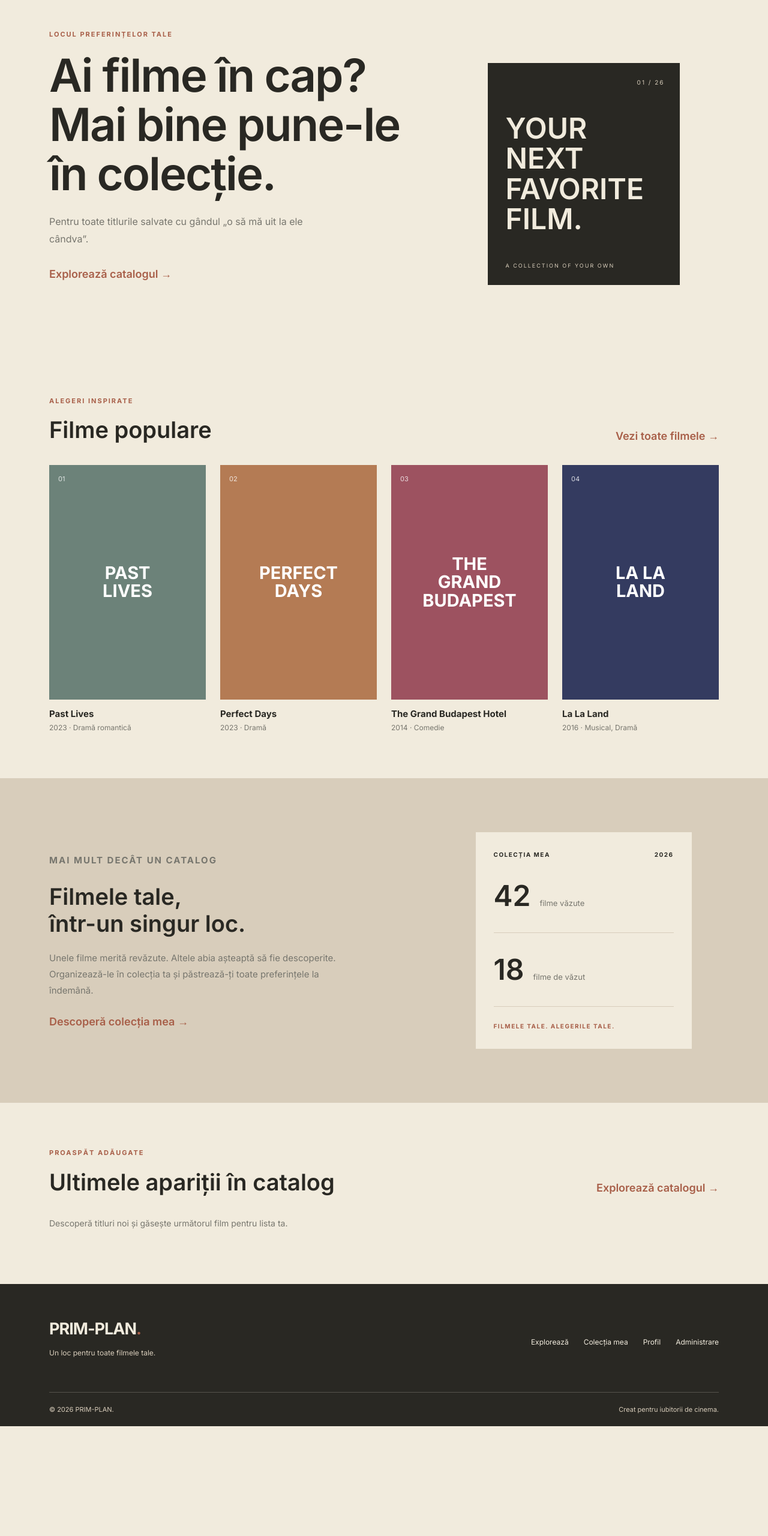
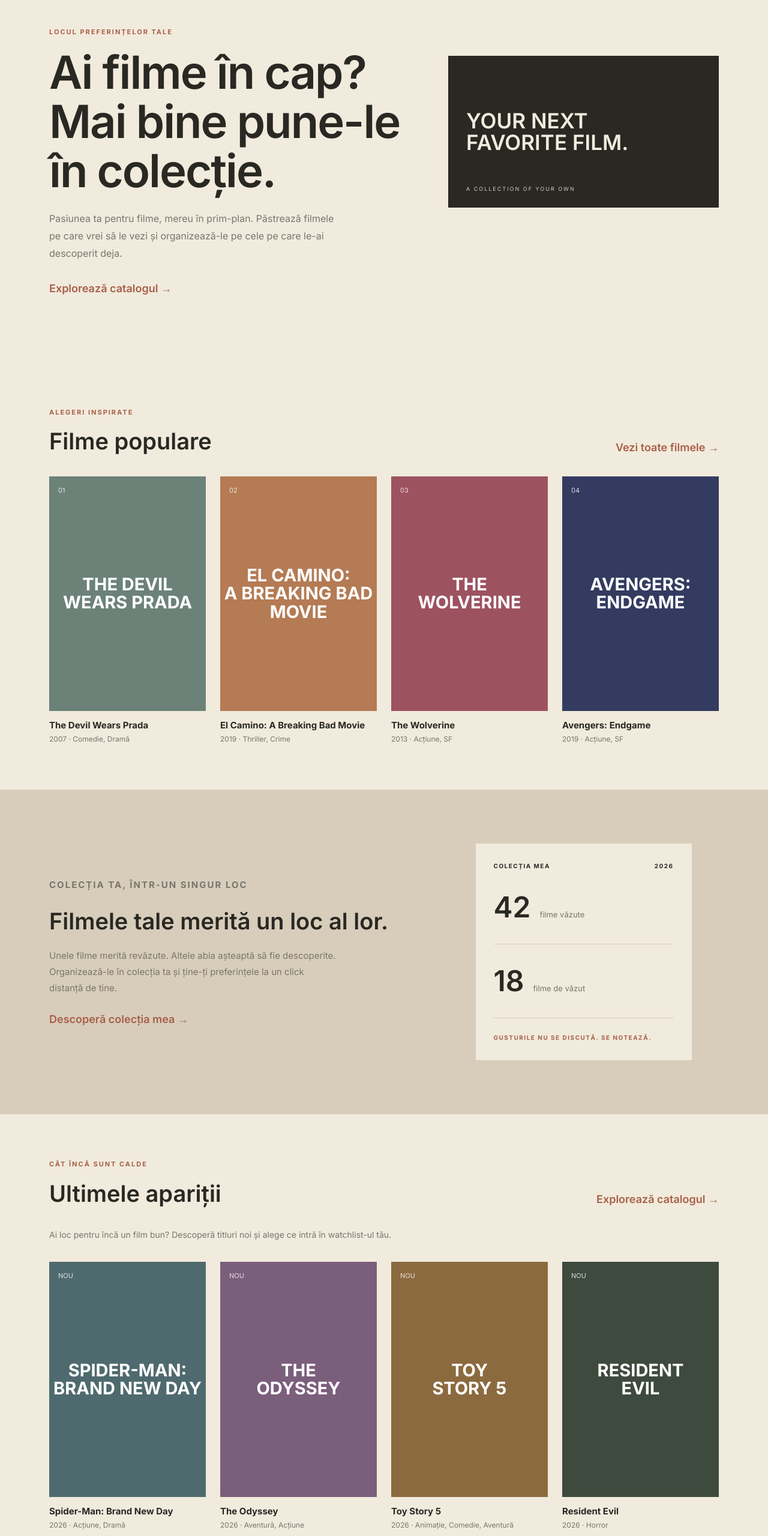
Before and after one commit to pvtricia/prim-plan, a plain HTML site: page index.html in a window 1280 px wide. Shown: the part 140-2700 px from the top of the page at 60% size. Before the commit the page ends 2517 px from the top, so only its background shows below. Drawn offline with nearby package versions, Linux system fonts and the light colour scheme.

```diff
--- a/css/style.css
+++ b/css/style.css
@@ -31,6 +31,19 @@ body {
 a {
     text-decoration: none;
     color: inherit;
+}
+
+/* Focus vizibil: contur galben când navighezi cu tasta Tab */
+a:focus-visible,
+.btn:focus-visible,
+.navbar-toggler:focus-visible {
+    outline: 3px solid var(--color-highlight);
+    outline-offset: 2px;
+    box-shadow: none;
+}
+
+.navbar-toggler:focus {
+    box-shadow: none;
 }
 
 
@@ -78,6 +91,39 @@ a {
     padding: 10px 20px;
 }
 
+/* Lista derulantă din „Contul meu” */
+.navbar .dropdown {
+    width: fit-content;
+}
+
+.account-menu {
+    --bs-dropdown-spacer: 0;
+    min-width: 100%;
+    padding: 8px 0;
+    border: 1px solid var(--color-dark);
+    border-top: 0;
+    border-radius: 0;
+    background-color: var(--color-background);
+}
+
+.account-menu .dropdown-item {
+    padding: 8px 16px;
+    font-size: 13px;
+    font-weight: 500;
+    color: var(--color-dark);
+}
+
+.account-menu .dropdown-item:hover,
+.account-menu .dropdown-item:focus,
+.account-menu .dropdown-item:active {
+    background-color: var(--color-beige);
+    color: var(--color-dark);
+}
+
+.account-menu .dropdown-divider {
+    border-color: var(--color-beige);
+}
+
 
 /* =================================
    3. HERO SECTION
@@ -123,8 +169,8 @@ a {
 
 .hero-frame {
     position: relative;
-    width: 320px;
-    height: 370px;
+    width: 100%;
+    aspect-ratio: 16 / 9;
     margin-top: 30px;
     padding: 30px;
     background-color: var(--color-dark);
@@ -145,7 +191,7 @@ a {
 
 .frame-title {
     font-family: var(--font-heading);
-    font-size: 48px;
+    font-size: 35px;
     line-height: 1.05;
     font-weight: 600;
 }
@@ -198,16 +244,13 @@ a {
 .section-note {
     color: var(--color-muted);
     font-size: 14px;
+    margin-bottom: 35px;
 }
 
 
 /* =================================
    5. CARDURI DE FILME
 ================================= */
-
-.movie-card {
-    cursor: pointer;
-}
 
 .poster {
     position: relative;
@@ -256,6 +299,22 @@ a {
 
 .poster-four {
     background: #343B60;
+}
+
+.poster-five {
+    background: #4F6A6E;
+}
+
+.poster-six {
+    background: #7B5E7B;
+}
+
+.poster-seven {
+    background: #8C6A3F;
+}
+
+.poster-eight {
+    background: #3E4A3D;
 }
 
 .movie-card h3 {
@@ -379,6 +438,20 @@ a {
    Regulile pentru tabletă se aplică și pe telefon
    (orice ecran sub 576px este și sub 992px).
 ================================= */
+/* DESKTOP (de la 992px) */
+@media (min-width: 992px) {
+
+    /* Cadrul pornește de sus (nu centrat) și coboară
+       până la vârful literelor din titlul mare */
+    .hero-decoration {
+        align-self: flex-start;
+        margin-top: 48px;
+    }
+
+    .hero-frame {
+        margin-top: 0;
+    }
+}
 
 /* TABLETĂ ȘI TELEFON (sub 992px) */
 @media (max-width: 991px) {
@@ -388,8 +461,18 @@ a {
         padding: 15px 0;
     }
 
-    .account-button {
-        margin-bottom: 10px;
+    /* Butonul „Contul meu” de deasupra meniului */
+    .account-button-mobile {
+        display: block;
+        width: 100%;
+        margin-top: 15px;
+        margin-bottom: 15px;
+        text-align: center;
+    }
+
+    /* Linia care desparte contul de meniu */
+    .account-button-mobile + .navbar-nav {
+        border-top: 1px solid var(--color-beige);
     }
 
     .hero-section {
@@ -406,10 +489,22 @@ a {
     }
 
     .hero-frame {
-        width: 100%;
-        max-width: 250px;
-        height: 290px;
         padding: 25px;
+    }
+
+    .collection-card {
+        margin-top: 35px;
+    }
+}
+
+
+/* SUB 768px: coloanele din footer stau una sub alta */
+@media (max-width: 767px) {
+
+    .footer-links {
+        justify-content: flex-start;
+        flex-wrap: wrap;
+        margin-top: 20px;
     }
 }
 
@@ -445,7 +540,7 @@ a {
     }
 
     .frame-title {
-        font-size: 36px;
+        font-size: 30px;
     }
 
     .frame-caption {
@@ -481,14 +576,7 @@ a {
 
     .collection-card {
         max-width: 100%;
-        margin-top: 35px;
         padding: 25px;
-    }
-
-    .footer-links {
-        justify-content: flex-start;
-        flex-wrap: wrap;
-        margin-top: 20px;
     }
 
     .footer-bottom {
@@ -506,6 +594,6 @@ a {
     }
 
     .frame-title {
-        font-size: 32px;
+        font-size: 22px;
     }
 }
--- a/index.html
+++ b/index.html
@@ -1,4 +1,3 @@
-
 <!DOCTYPE html>
 <html lang="ro">
 <head>
@@ -26,7 +25,7 @@
             <div class="container">
 
                 <a class="navbar-brand" href="index.html">
-                    PRIM-PLAN <span>.</span>
+                    PRIM-PLAN<span>.</span>
                 </a>
 
                 <button class="navbar-toggler" type="button"
@@ -40,9 +39,16 @@
 
                 <div class="collapse navbar-collapse" id="mainNavbar">
 
+                    <!-- Butonul contului pe telefon și tabletă (sub 992px): sus, deasupra meniului -->
+                    <a href="profil.html" class="btn btn-outline-dark account-button account-button-mobile d-lg-none">
+                        Contul meu
+                    </a>
+
+                    <!-- Meniul principal: paginile pentru toți utilizatorii -->
                     <ul class="navbar-nav mx-auto">
                         <li class="nav-item">
-                                <a class="nav-link active" aria-current="page" href="index.html">Acasă</a>                        </li>
+                            <a class="nav-link active" aria-current="page" href="index.html">Acasă</a>
+                        </li>
 
                         <li class="nav-item">
                             <a class="nav-link" href="catalog.html">Explorează</a>
@@ -51,20 +57,24 @@
                         <li class="nav-item">
                             <a class="nav-link" href="colectia-mea.html">Colecția mea</a>
                         </li>
-
-                        <li class="nav-item">
-                            <a class="nav-link" href="profil.html">Profil</a>
-                        </li>
-
-                        <li class="nav-item">
-                            <a class="nav-link" href="admin.html">Administrare</a>
-                        </li>
-
                     </ul>
 
-                    <a href="profil.html" class="btn btn-outline-dark account-button">
-                        Contul meu
-                    </a>
+                    <!-- Meniul contului: doar pe desktop (de la 992px) -->
+                    <div class="dropdown d-none d-lg-block">
+                        <button class="btn btn-outline-dark account-button dropdown-toggle"
+                            type="button"
+                            data-bs-toggle="dropdown"
+                            data-bs-display="static"
+                            aria-expanded="false">
+                            Contul meu
+                        </button>
+
+                        <ul class="dropdown-menu dropdown-menu-lg-end account-menu">
+                            <li><a class="dropdown-item" href="profil.html">Profil</a></li>
+                            <li><hr class="dropdown-divider"></li>
+                            <li><a class="dropdown-item" href="index.html">Deconectare</a></li>
+                        </ul>
+                    </div>
 
                 </div>
             </div>
@@ -86,7 +96,9 @@
                         <h1>Ai filme în cap?<br>Mai bine pune-le<br>în colecție.</h1>
 
                         <p class="hero-description">
-                            Pentru toate titlurile salvate cu gândul „o să mă uit la ele cândva”.
+                            Pasiunea ta pentru filme, mereu în prim-plan.
+                            Păstrează filmele pe care vrei să le vezi și
+                            organizează-le pe cele pe care le-ai descoperit deja.
                         </p>
 
                         <a href="catalog.html" class="text-link">
@@ -98,8 +110,7 @@
 
                     <div class="col-lg-5 hero-decoration">
                         <div class="hero-frame">
-                            <span class="frame-number">01 / 26</span>
-                            <span class="frame-title">YOUR<br>NEXT<br>FAVORITE<br>FILM.</span>
+                            <span class="frame-title">YOUR NEXT<br>FAVORITE FILM.</span>
                             <span class="frame-caption">A COLLECTION OF YOUR OWN</span>
                         </div>
                     </div>
@@ -130,10 +141,10 @@
                         <article class="movie-card">
                             <div class="poster poster-one">
                                 <span class="poster-label">01</span>
-                                <span class="poster-title">PAST<br>LIVES</span>
+                                <span class="poster-title">THE DEVIL <br> WEARS PRADA</span>
                             </div>
-                            <h3>Past Lives</h3>
-                            <p>2023 · Dramă romantică</p>
+                            <h3>The Devil Wears Prada</h3>
+                            <p>2007 · Comedie, Dramă</p>
                         </article>
                     </div>
 
@@ -141,10 +152,10 @@
                         <article class="movie-card">
                             <div class="poster poster-two">
                                 <span class="poster-label">02</span>
-                                <span class="poster-title">PERFECT<br>DAYS</span>
+                                <span class="poster-title">EL CAMINO: <br>A BREAKING BAD <br> MOVIE </span>
                             </div>
-                            <h3>Perfect Days</h3>
-                            <p>2023 · Dramă</p>
+                            <h3>El Camino: A Breaking Bad Movie</h3>
+                            <p>2019 · Thriller, Crime</p>
                         </article>
                     </div>
 
@@ -152,10 +163,10 @@
                         <article class="movie-card">
                             <div class="poster poster-three">
                                 <span class="poster-label">03</span>
-                                <span class="poster-title">THE<br>GRAND<br>BUDAPEST</span>
+                                <span class="poster-title">THE<br>WOLVERINE</span>
                             </div>
-                            <h3>The Grand Budapest Hotel</h3>
-                            <p>2014 · Comedie</p>
+                            <h3>The Wolverine</h3>
+                            <p>2013 · Acțiune, SF</p>
                         </article>
                     </div>
 
@@ -163,10 +174,10 @@
                         <article class="movie-card">
                             <div class="poster poster-four">
                                 <span class="poster-label">04</span>
-                                <span class="poster-title">LA LA<br>LAND</span>
+                                <span class="poster-title">AVENGERS:<br>ENDGAME</span>
                             </div>
-                            <h3>La La Land</h3>
-                            <p>2016 · Musical, Dramă</p>
+                            <h3>Avengers: Endgame</h3>
+                            <p>2019 · Acțiune, SF</p>
                         </article>
                     </div>
 
@@ -181,14 +192,14 @@
                 <div class="row align-items-center">
 
                     <div class="col-lg-7">
-                        <p class="eyebrow">MAI MULT DECÂT UN CATALOG</p>
+                        <p class="eyebrow">COLECȚIA TA, ÎNTR-UN SINGUR LOC</p>
 
-                        <h2>Filmele tale,<br>într-un singur loc.</h2>
+                        <h2> Filmele tale merită un loc al lor.</h2>
 
                         <p>
-                            Unele filme merită revăzute. Altele abia așteaptă
-                            să fie descoperite. Organizează-le în colecția ta
-                            și păstrează-ți toate preferințele la îndemână.
+                            Unele filme merită revăzute. Altele abia așteaptă să fie descoperite.
+                            Organizează-le în colecția ta și
+                            ține-ți preferințele la un click distanță de tine.
                         </p>
 
                         <a href="colectia-mea.html" class="text-link">
@@ -215,7 +226,7 @@
                             </div>
 
                             <div class="collection-card-footer">
-                                FILMELE TALE. ALEGERILE TALE.
+                                GUSTURILE NU SE DISCUTĂ. SE NOTEAZĂ.
                             </div>
 
                         </div>
@@ -232,8 +243,8 @@
 
                 <div class="section-heading">
                     <div>
-                        <p class="eyebrow">PROASPĂT ADĂUGATE</p>
-                        <h2>Ultimele apariții în catalog</h2>
+                        <p class="eyebrow">CÂT ÎNCĂ SUNT CALDE</p>
+                        <h2>Ultimele apariții</h2>
                     </div>
 
                     <a href="catalog.html" class="text-link">
@@ -242,8 +253,57 @@
                 </div>
 
                 <p class="section-note">
-                    Descoperă titluri noi și găsește următorul film pentru lista ta.
+                   Ai loc pentru încă un film bun? Descoperă titluri noi
+                   și alege ce intră în watchlist-ul tău.
                 </p>
+
+                <div class="row row-cols-2 row-cols-md-3 row-cols-lg-4 g-4">
+
+                    <div class="col">
+                        <article class="movie-card">
+                            <div class="poster poster-five">
+                                <span class="poster-label">NOU</span>
+                                <span class="poster-title">SPIDER-MAN: <br> BRAND NEW DAY</span>
+                            </div>
+                            <h3>Spider-Man: Brand New Day</h3>
+                            <p>2026 · Acțiune, Dramă</p>
+                        </article>
+                    </div>
+
+                    <div class="col">
+                        <article class="movie-card">
+                            <div class="poster poster-six">
+                                <span class="poster-label">NOU</span>
+                                <span class="poster-title">THE<br>ODYSSEY</span>
+                            </div>
+                            <h3>The Odyssey</h3>
+                            <p>2026 · Aventură, Acțiune</p>
+                        </article>
+                    </div>
+
+                    <div class="col">
+                        <article class="movie-card">
+                            <div class="poster poster-seven">
+                                <span class="poster-label">NOU</span>
+                                <span class="poster-title">TOY <br> STORY 5</span>
+                            </div>
+                            <h3>Toy Story 5</h3>
+                            <p>2026 · Animație, Comedie, Aventură</p>
+                        </article>
+                    </div>
+
+                    <div class="col">
+                        <article class="movie-card">
+                            <div class="poster poster-eight">
+                                <span class="poster-label">NOU</span>
+                                <span class="poster-title">RESIDENT <BR> EVIL</span>
+                            </div>
+                            <h3>Resident Evil</h3>
+                            <p>2026 · Horror  </p>
+                        </article>
+                    </div>
+
+                </div>
 
             </div>
         </section>
@@ -280,7 +340,7 @@
     </footer>
 
 
-    <!-- Bootstrap JavaScript -->
+    <!-- Bootstrap JavaScript (necesar pentru meniul de pe telefon și pentru „Contul meu”) -->
     <script src="https://cdn.jsdelivr.net/npm/bootstrap@5.3.3/dist/js/bootstrap.bundle.min.js"></script>
 
 </body>
```
Also changed, not shown: admin.html (added), catalog.html (added), colectia-mea.html (added), profil.html (added).
